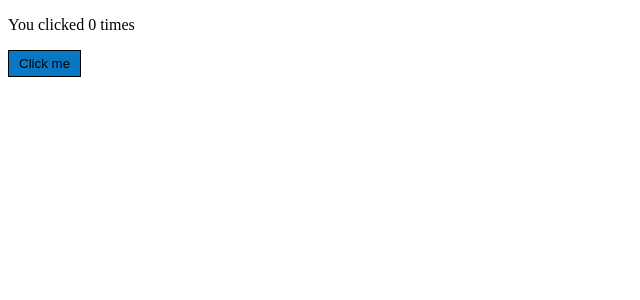
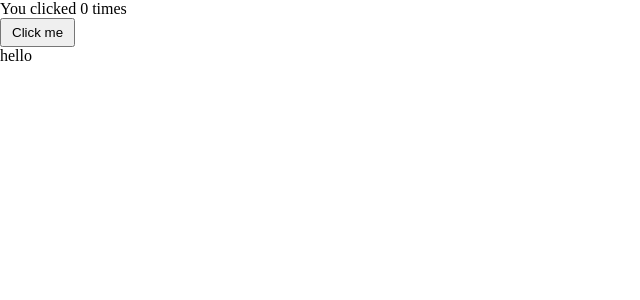
Before and after one commit to 233gme/production_project, a React app: page / in a window 1280 px wide. Shown: the top 300 px of the page, without its empty margins (0-640 px from the left). Built offline with nearby package versions, Linux system fonts and the light colour scheme.

Commit message:
5 Configuring css modules

```diff
--- a/package.json
+++ b/package.json
@@ -3,8 +3,9 @@
   "version": "1.0.0",
   "main": "index.js",
   "scripts": {
-    "start": "webpack serve",
-    "build": "webpack"
+    "start": "webpack serve --env port=3000",
+    "build:prod": "webpack --env mode=production",
+    "build:dev": "webpack --env mode=development"
   },
   "keywords": [],
   "author": "VadimBrk",
@@ -18,6 +19,7 @@
     "@types/webpack-dev-server": "^4.7.1",
     "css-loader": "^7.1.2",
     "html-webpack-plugin": "^5.6.3",
+    "mini-css-extract-plugin": "^2.9.2",
     "sass": "^1.83.0",
     "sass-loader": "^16.0.4",
     "style-loader": "^4.0.0",
--- /dev/null
+++ b/src/App.tsx
@@ -0,0 +1,15 @@
+import Counter from "./components/Counter";
+import './index.scss';
+
+const App = () => {
+
+	return (
+		<div className="app">
+			<Counter />
+
+			hello
+		</div>
+	);
+};
+
+export default App;
--- /dev/null
+++ b/src/components/Counter.module.scss
@@ -0,0 +1,4 @@
+.button {
+	padding: 5px 10px;
+	cursor: pointer;
+}
--- /dev/null
+++ b/src/components/Counter.tsx
@@ -0,0 +1,17 @@
+import {useState} from "react";
+import classes from "./Counter.module.scss";
+
+const Counter = () => {
+	const [count, setCount] = useState(0);
+
+	return (
+		<div>
+			<p>You clicked {count} times</p>
+			<button className={classes.button} onClick={() => setCount(prev => prev + 1)}>
+				Click me
+			</button>
+		</div>
+	);
+}
+
+export default Counter;
--- a/src/components/index.tsx
+++ /dev/null
@@ -1,15 +0,0 @@
-import {useState} from "react";
-import './style.scss';
-
-export const Counter = () => {
-	const [count, setCount] = useState(0);
-
-	return (
-		<div>
-			<p>You clicked {count} times</p>
-			<button className={'button'} onClick={() => setCount(count + 1)}>
-				Click me
-			</button>
-		</div>
-	);
-}
--- a/src/components/style.scss
+++ /dev/null
@@ -1,6 +0,0 @@
-.button {
-	padding: 5px 10px;
-	background-color: #0a77c5;
-	border: 1px solid #000;
-	cursor: pointer;
-}
--- /dev/null
+++ b/src/index.scss
@@ -0,0 +1,9 @@
+* {
+	margin: 0;
+	padding: 0;
+	box-sizing: border-box;
+}
+
+.app {
+
+}
--- a/src/index.tsx
+++ b/src/index.tsx
@@ -1,10 +1,6 @@
 import ReactDOM from 'react-dom/client';
-import {Counter} from "./components";
+import App from "./App";
 
 let root = ReactDOM.createRoot(document.getElementById('root') as HTMLElement);
 
-root.render(
-	<div>
-		<Counter/>
-	</div>,
-);
+root.render(<App />);
--- a/webpack.config.ts
+++ b/webpack.config.ts
@@ -1,6 +1,6 @@
 import path from 'path';
+import {buildWebpackConfig} from "./config/build/buildWebpackConfig";
 import type {Configuration} from 'webpack';
-import {buildWebpackConfig} from "./config/build/buildWebpackConfig";
 import type {BuildEnv} from "./config/build/types/config";
 
 export default (env: BuildEnv): Configuration => {
@@ -8,7 +8,6 @@ export default (env: BuildEnv): Configuration => {
 		entry: path.resolve(__dirname, 'src', 'index.tsx'),
 		build: path.resolve(__dirname, 'dist'),
 		html: path.resolve(__dirname, 'public', 'index.html'),
-		src: path.resolve(__dirname, 'src'),
 	}
 
 	const mode = env.mode || 'development'
```
Also changed, not shown: src/global.d.ts (added, +12 -0 lines), 6 other files (tests, documents, lock files or other folders).
